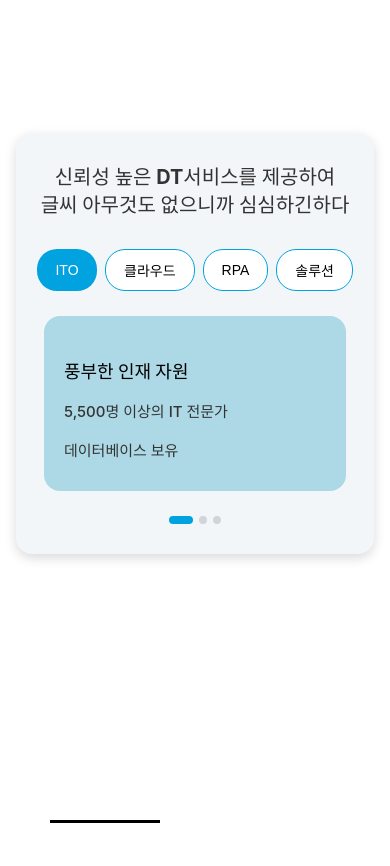
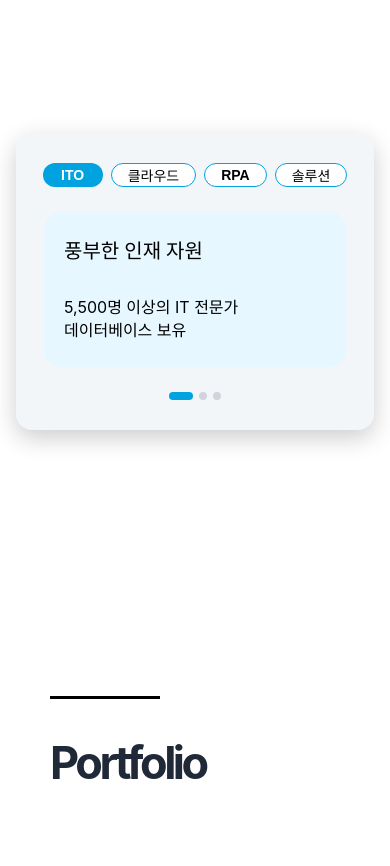
Before and after one commit to onexhana/nimbustech_website, a React (Vite) app: page /about in a window 390 px wide. Shown: the part 1780-2646 px from the top of the page. Built offline with nearby package versions, Linux system fonts and the light colour scheme; a web font is replaced by a local one.

Commit message:
feat : 모바일 개발 중 3

```diff
--- a/src/components/About/AboutSection.tsx
+++ b/src/components/About/AboutSection.tsx
@@ -211,25 +211,9 @@ export default function AboutSection() {
             backgroundColor: '#F3F6F9',
             borderRadius: '16px',
             padding: '30px 20px',
-            boxShadow: '0 4px 12px rgba(0,0,0,0.15)',
+            boxShadow: '0 8px 24px rgba(0,0,0,0.2)',
             zIndex: 1
           }}>
-            {/* 모바일 메인 타이틀 */}
-            <div style={{
-              textAlign: 'center',
-              marginBottom: '30px'
-            }}>
-              <h2 style={{
-                fontSize: '20px',
-                fontWeight: '700',
-                color: '#333',
-                lineHeight: '1.4',
-                margin: 0
-              }}>
-                신뢰성 높은 DT서비스를 제공하여<br />
-                글씨 아무것도 없으니까 심심하긴하다
-              </h2>
-            </div>
 
             {/* 모바일 필터 버튼들을 감싸는 div */}
             <div style={{
@@ -249,9 +233,9 @@ export default function AboutSection() {
                     color: activeTab === tab ? 'white' : '#000000',
                     border: activeTab === tab ? 'none' : '1px solid #00A3E0',
                     borderRadius: '20px',
-                    padding: '10px 18px',
+                    padding: '1px 16px',
                     fontSize: '14px',
-                    fontWeight: '500',
+                    fontWeight: '550',
                     cursor: 'pointer',
                     minWidth: '60px'
                   }}
@@ -264,29 +248,29 @@ export default function AboutSection() {
 
             {/* 모바일용 카드 컨테이너 (하늘색 배경) */}
             <div style={{
-              backgroundColor: '#ADD8E6',
+              backgroundColor: '#E6F7FF',
               borderRadius: '16px',
-              padding: '24px 20px',
+              padding: '24px 20px 40px', // bottom padding 늘림
               marginBottom: '25px',
               margin: '0 8px 25px 8px'
             }}>
               {/* 현재 활성화된 탭의 첫 번째 카드만 표시 */}
               <h3 style={{
-                fontSize: '18px',
-                fontWeight: '700',
+                fontSize: '20px',
+                fontWeight: '600',
                 color: '#000000',
-                marginBottom: '12px'
+                margin: '0 0 30px 0'
               }}>
                 {cards[currentSlide].title}
               </h3>
               <div style={{
-                fontSize: '15px',
-                color: '#333',
-                fontWeight: '500',
-                lineHeight: '1.6'
+                fontSize: '16px',
+                color: '#000000',
+                fontWeight: '400',
+                lineHeight: '1.4'
               }}>
                 {cards[currentSlide].description.map((line, i) => (
-                  <p key={i} style={{ marginBottom: '4px' }}>{line}</p>
+                  <p key={i} style={{ marginBottom: '-15px', marginLeft: '0' }}>{line}</p>
                 ))}
               </div>
             </div>
```
